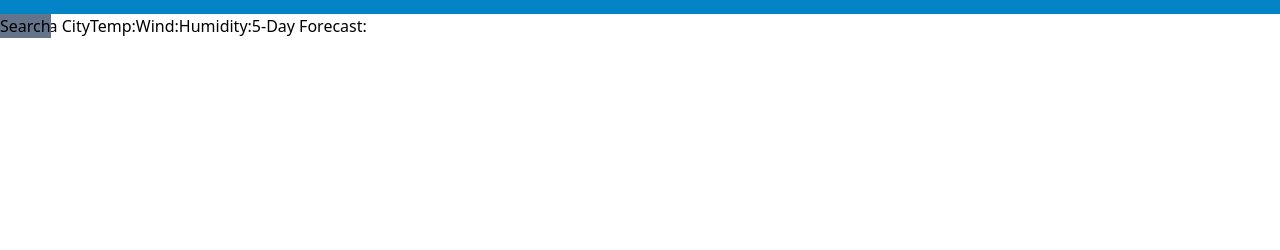
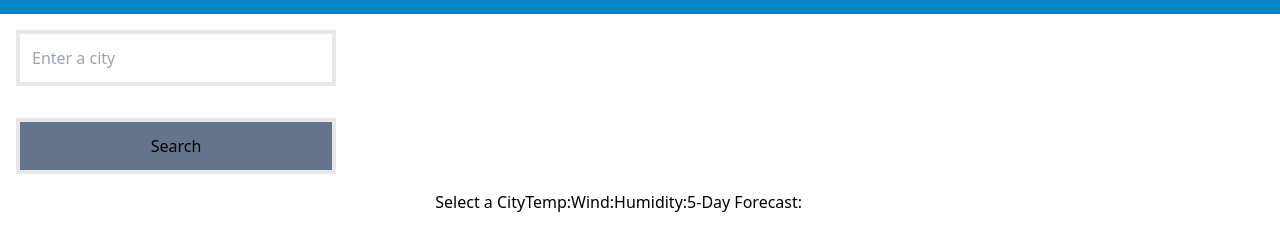
Before and after one commit to JakebJackson/WeatherWise, a plain HTML site: page index.html in a window 1280 px wide. Shown: the part 82-332 px from the top of the page. Drawn offline with nearby package versions, Linux system fonts and the light colour scheme.

Commit message:
Added API query function

```diff
--- a/Assets/js/script.js
+++ b/Assets/js/script.js
@@ -1,3 +1,21 @@
 // openweathermap.org for generating api keys to generate info.
 // Tailwind for CSS
 // Jquery
+var apiKey = '618119deb4a6658d9ee905a42da62d94';
+var searchButton = $('input[name="search-btn"');
+
+function handleAPIQuery() {
+    var city = $('input[name="city-search"').val();
+    var queryURL = 'https://api.openweathermap.org/data/2.5/weather?q=' + city + ',au&appid=' + apiKey;
+
+    fetch(queryURL, {
+        method: 'GET'
+    })
+    .then(function (response) {
+        console.log(response);
+        return response;
+    })
+    .then(function (data) {
+        console.log(data.main);
+    });
+}
--- a/index.html
+++ b/index.html
@@ -2,26 +2,25 @@
 <html>
     <head>
         <meta charset="UTF-8">
-        <meta name="viewport" content="width-device-width, initial-scale=1.0">
+        <meta name="viewport" content="width=device-width, initial-scale=1.0">
         <script src="https://cdn.tailwindcss.com"></script>
+        <script src="https://code.jquery.com/jquery-3.5.1.min.js"></script>
         <link rel="stylesheet" href="./assets/css/style.css"/>
         <title>WeatherWise</title>
-        <body>
+        <body class="h-screen">
             <header class="bg-sky-600 flex items-center">
                 <h1 class="text-5xl p-6 mx-auto">WeatherWise Dashboard</h1>
             </header>
-            <div id="search-and-history-column" class="bg-slate-500 absolute">
-                <div id="city-search" class="">
-                    <form id="search-form" class="">
-
-                    </form>
-                    <button id="search-btn" class="">Search</button>
-                </div>
+            <div id="search-and-history-column" class="w-4/12">
+                <form id="city-search" class="">
+                    <input type="text" name="city-search" class="box-border p-3 w-80 border-4 m-4" placeholder="Enter a city"><br>
+                    <input type="button" name="search-btn" value="Search" onclick="handleAPIQuery()" class="box-border p-3 w-80 border-4 bg-slate-500 m-4"></button>
+                </form>
                 <div id="search-history" class="">
 
                 </div>
             </div>
-            <div id="results-div" class="flex items-center">
+            <div id="results-div" class="flex inline pl-96 justify-center w-8/12 h-12/12">
                 <div id="current-data-display" class="flex items-center">
                     <h2 id="city-date-header" class="">Select a City</h2>
                     <p class="">Temp: <span id="cur-temp-info"></span></p>
```
